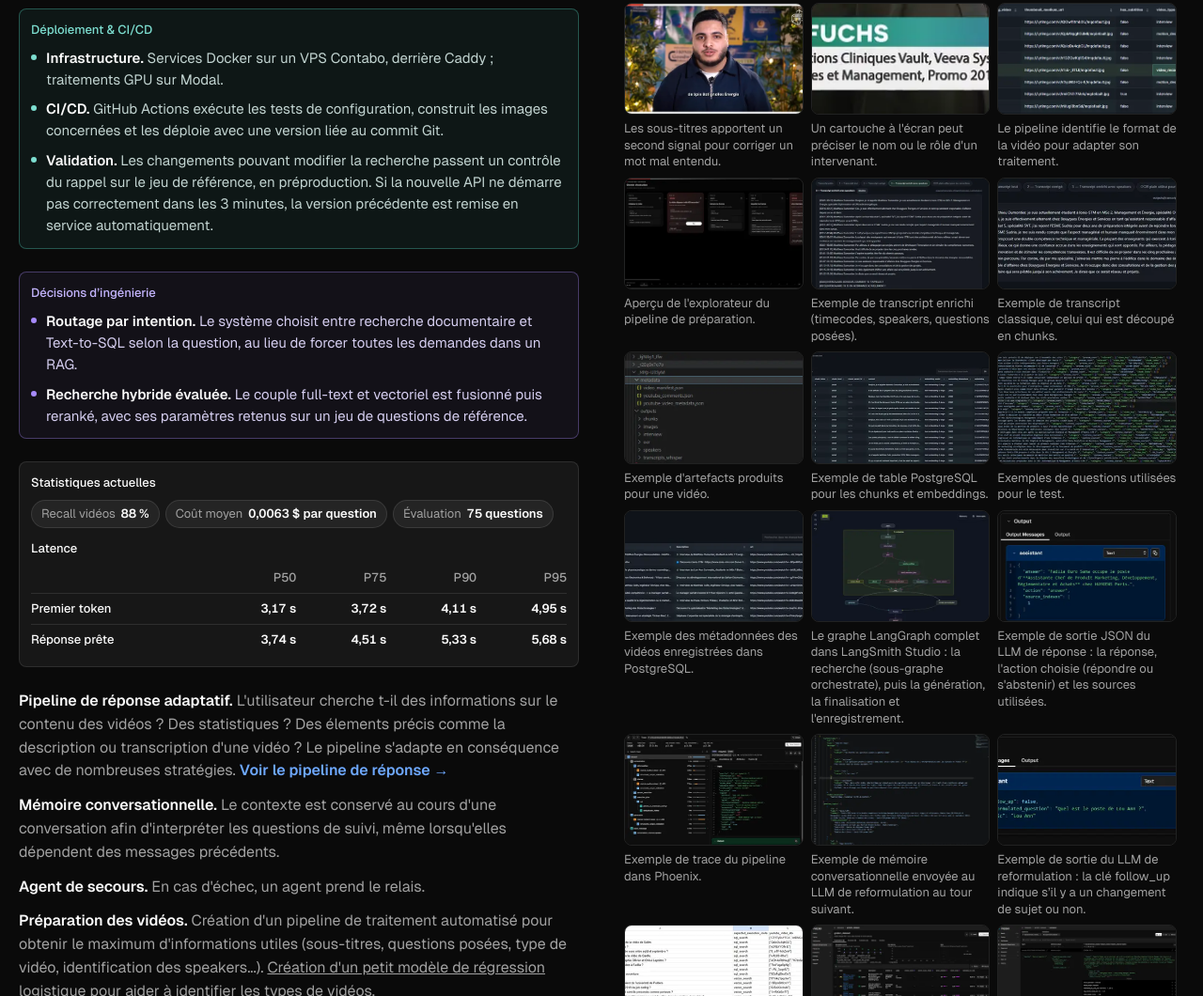
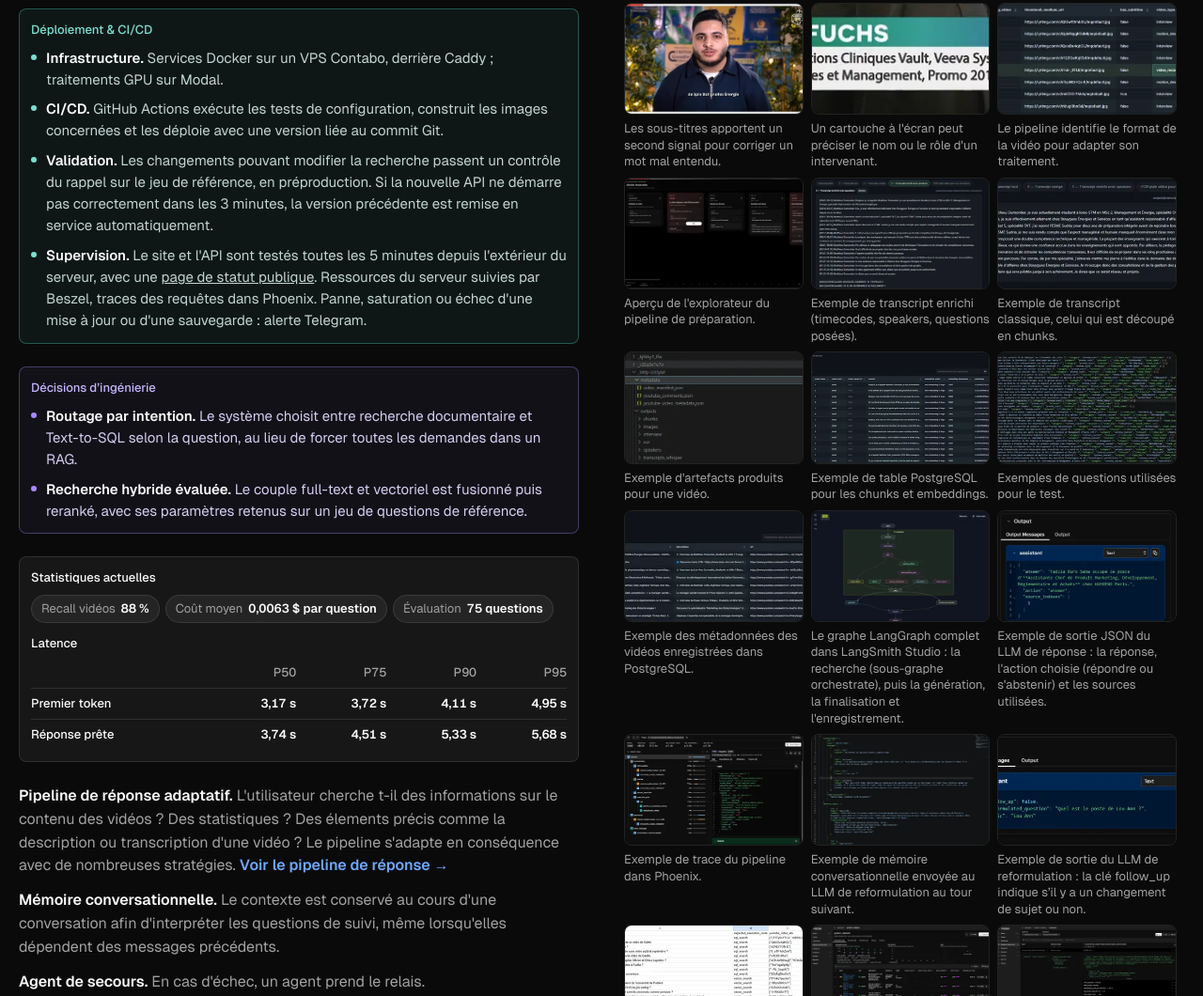
Before and after one commit to tangmomb/portfolio_ia, a plain HTML site: page index.html in a window 1280 px wide. Shown: the part 2606-3666 px from the top of the page at 94% size. Drawn offline with Linux system fonts and the light colour scheme.

Commit message:
Projet RAG : supervision et page de statut publique
Co-Authored-By: Claude Opus 5.5 <noreply@anthropic.com>

```diff
--- a/index.html
+++ b/index.html
@@ -568,6 +568,18 @@
                     démarre pas correctement dans les 3 minutes, la version
                     précédente est remise en service automatiquement.
                   </li>
+                  <li>
+                    <strong>Supervision.</strong> Le site et l'API sont testés
+                    toutes les 5 minutes depuis l'extérieur du serveur, avec une
+                    <a
+                      href="https://tangmomb.github.io/status/"
+                      target="_blank"
+                      rel="noopener noreferrer"
+                      >page de statut publique</a
+                    >. Ressources du serveur suivies par Beszel, traces des
+                    requêtes dans Phoenix. Panne, saturation ou échec d'une
+                    mise à jour ou d'une sauvegarde : alerte Telegram.
+                  </li>
                 </ul>
               </aside>
 
```
